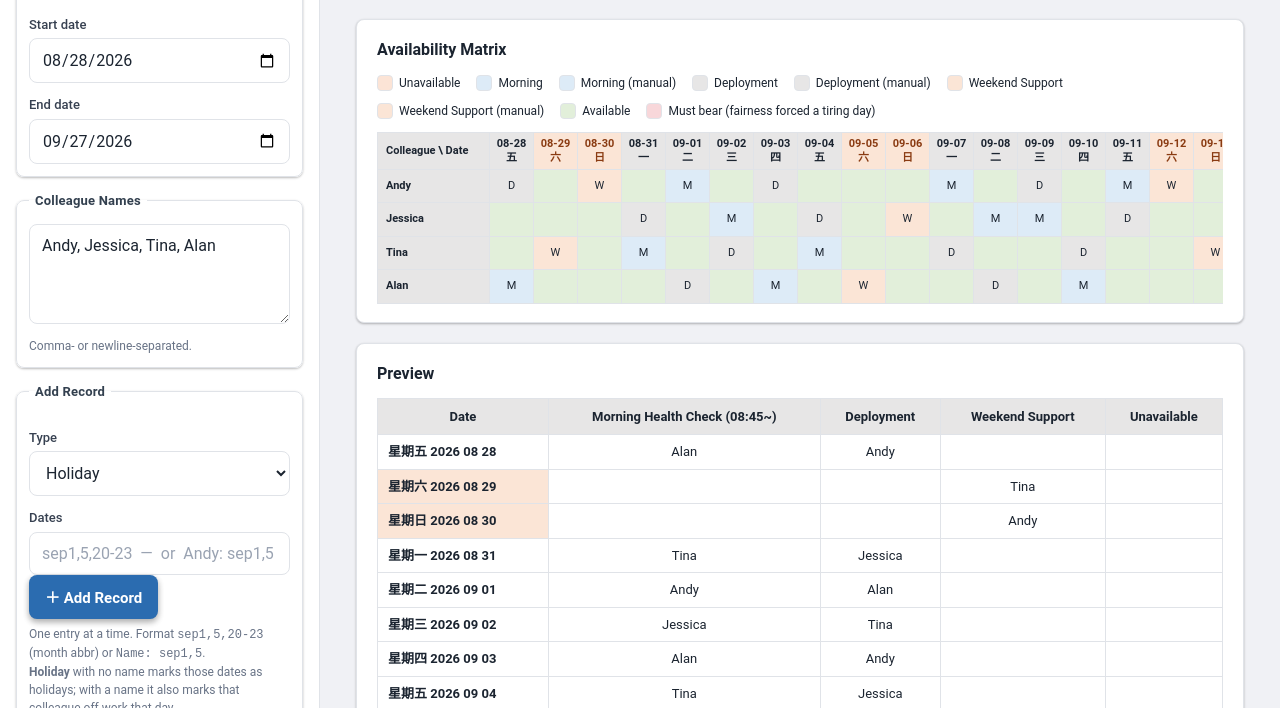
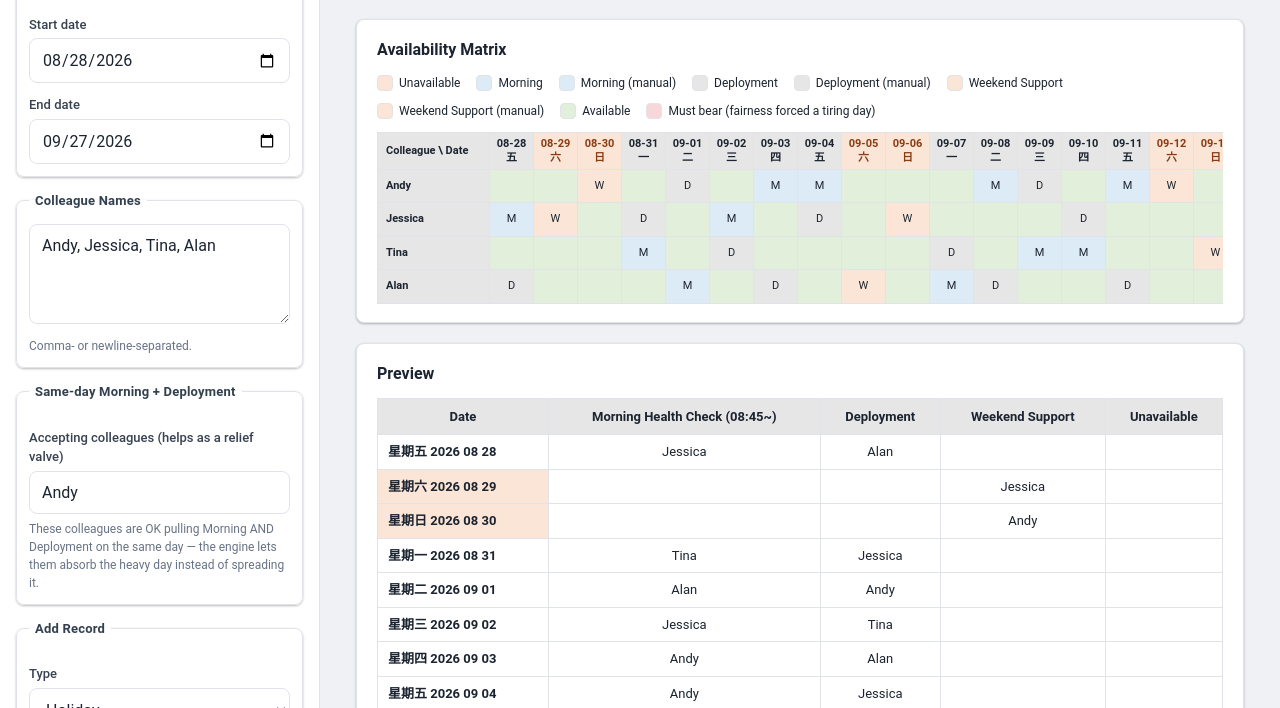
Before and after one commit to kaykaykonggit/sat, a plain HTML site: page index.html in a window 1280 px wide. Shown: the part 92-800 px from the top of the page. Drawn offline with Linux system fonts and the light colour scheme; no server answers.

Commit message:
andy compromise

```diff
--- a/index.html
+++ b/index.html
@@ -25,6 +25,14 @@
         <legend>Colleague Names</legend>
         <textarea id="names" rows="4">Andy, Jessica, Tina, Alan</textarea>
         <p class="hint">Comma- or newline-separated.</p>
+      </fieldset>
+
+      <fieldset>
+        <legend>Same-day Morning + Deployment</legend>
+        <label for="mplusd">Accepting colleagues (helps as a relief valve)</label>
+        <input type="text" id="mplusd" value="Andy" placeholder="e.g. Andy, Tina" />
+        <p class="hint">These colleagues are OK pulling Morning AND Deployment on the
+        same day — the engine lets them absorb the heavy day instead of spreading it.</p>
       </fieldset>
 
       <fieldset class="unified-rec">
--- a/sat.js
+++ b/sat.js
@@ -505,14 +505,15 @@ function newCounts(names) {
 }
 
 // Increment one leaf scope; refresh the derived weekend/total.
+// `total` = morning + deployment + thursday + wsat + wsun + h (the user's
+// formula: a Thursday deployment counts in BOTH `deployment` and `thursday`).
 function addCount(counts, name, key, delta) {
   counts[name][key] = (counts[name][key] || 0) + delta;
-  if (key === "wsat" || key === "wsun" || key === "hcount") {
-    counts[name].weekend = (counts[name].wsat || 0) + (counts[name].wsun || 0) + (counts[name].hcount || 0);
-  }
-  if (key === "morning" || key === "deployment" || key === "wsat" || key === "wsun" || key === "hcount") {
-    counts[name].total = (counts[name].morning || 0) + (counts[name].deployment || 0) + counts[name].weekend;
-  }
+  const c = counts[name];
+  c.weekend = (c.wsat || 0) + (c.wsun || 0) + (c.hcount || 0);
+  c.total =
+    (c.morning || 0) + (c.deployment || 0) + (c.thursday || 0) +
+    (c.wsat || 0) + (c.wsun || 0) + (c.hcount || 0);
   return counts;
 }
 
@@ -521,7 +522,9 @@ function syncDerivedCounts(counts, names) {
   for (const n of names) {
     const c = counts[n];
     c.weekend = (c.wsat || 0) + (c.wsun || 0) + (c.hcount || 0);
-    c.total = (c.morning || 0) + (c.deployment || 0) + c.weekend;
+    c.total =
+      (c.morning || 0) + (c.deployment || 0) + (c.thursday || 0) +
+      (c.wsat || 0) + (c.wsun || 0) + (c.hcount || 0);
   }
   return counts;
 }
@@ -541,8 +544,14 @@ function countSpread(counts, names, key) {
    directly (and marked deploymentManual) but still blocks next-day morning.
   --------------------------------------------------------------------------- */
 
-function buildSchedule(start, end, names, holidays, unavailable, manualShifts) {
+function buildSchedule(start, end, names, holidays, unavailable, manualShifts, opts) {
   if (!names.length) return { rows: [], counts: {} };
+  // opts (optional 7th param): { mPlusDAccepted?: Set<string> } — colleagues who
+  // are willing to pull Morning + Deployment on the same day (a relief valve);
+  // for them the same-day m+d penalty is dropped so the heavy-day pattern lands
+  // on their shoulders instead of spreading fatigue across everyone else.
+  opts = opts || {};
+  const mPlusDAccepted = opts.mPlusDAccepted || new Set();
   // manualShifts (optional 6th param): { morning?, deployment?, weekend? }
   // each keyed by iso -> { name, manual:true }. First wins per date.
   manualShifts = manualShifts || {};
@@ -717,7 +726,10 @@ function buildSchedule(start, end, names, holidays, unavailable, manualShifts) {
           const tandem = tandemD >= 3 || tandemM >= 3 ? 1 : 0;
 
           const consec = (yesterdayWorked.has(D) ? 1 : 0) + (D !== M && yesterdayWorked.has(M) ? 1 : 0);
-          const same = D === M ? 1 : 0;
+          // Same-day Morning+Deployment: last resort, but a colleague who
+          // explicitly accepts it (mPlusDAccepted) gets no penalty so the engine
+          // can route the heavy day to them instead of spreading it.
+          const same = (D === M && !mPlusDAccepted.has(D)) ? 1 : 0;
           const total =
             evenness +
             DEPCONS_W * depConsec +
@@ -1274,7 +1286,6 @@ function rule10Pass(rows, names, unavailable, holidays, counts) {
     fieldOf(sc) === "morning" ? r.morningManual
       : fieldOf(sc) === "deployment" ? r.deploymentManual
       : r.weekendManual;
-  const scopeSpread = (sc) => countSpread(counts, names, sc);
   const totalSpread = () => countSpread(counts, names, "total");
 
   // Weekend-shift adjacency (ordered) so successiveness is an O(1) local check.
@@ -1290,11 +1301,12 @@ function rule10Pass(rows, names, unavailable, holidays, counts) {
     let best = null, bestGain = 0;
     scan:
     for (const sc of scopes) {
-      if (scopeSpread(sc) < 1) continue; // an even scope has no surplus to donate
+      // Total-imbalance targeting: a scope can donate as long as moving a unit
+      // from a high-total colleague to a low-total one strictly shrinks the
+      // `total` spread without pushing the MOVED leaf spread past MAX_SPREAD.
+      // (The per-scope strict evenness was already enforced by the greedy; this
+      // pass only equalizes cross-axis totals within that per-scope cap.)
       const f = fieldOf(sc);
-      let slots = 0;
-      for (const n of names) slots += counts[n][sc] || 0;
-      const fairCap = Math.ceil(slots / names.length);
       for (let i = 0; i < rows.length; i++) {
         const r = rows[i];
         const from = r[f];
@@ -1302,10 +1314,13 @@ function rule10Pass(rows, names, unavailable, holidays, counts) {
         // Day/scope eligibility for this candidate donor row.
         if (sc === "thursday") { if (isoWeekday(r.date) !== 3) continue; }
         else if (sc !== "morning") { if (!r.isWeekend || weekendScope(r.date, holidays) !== sc) continue; }
-        if ((counts[from][sc] || 0) <= fairCap) continue; // not a genuine surplus
         for (const to of names) {
           if (to === from) continue;
           if (counts[to].total >= counts[from].total) continue; // must reduce total spread
+          // Require the donor to have STRICTLY more of this scope than the
+          // acceptor, so the transfer NARROWS (never widens) this scope's spread.
+          // Per-scope fairness dominates total-targeting (user's strict rules).
+          if ((counts[to][sc] || 0) >= (counts[from][sc] || 0)) continue;
           // --- cheap localized feasibility (avoids the O(n) validateAll) ---
           if (unavailable[to] && unavailable[to][r.date]) continue;
           if (sc === "morning") {
@@ -1324,10 +1339,13 @@ function rule10Pass(rows, names, unavailable, holidays, counts) {
             if (r.weekend === to) continue;
           }
           // --- total-spread improvement quick check ---
-          const totals = names.map((n) => counts[n].total + (n === from ? -1 : n === to ? 1 : 0));
+          // A transfer moves one shift; a thursday transfer moves `deployment`
+          // AND `thursday` (so it changes `total` by ±2), everything else ±1.
+          const delta = sc === "thursday" ? 2 : 1;
+          const totals = names.map((n) => counts[n].total + (n === from ? -delta : n === to ? delta : 0));
           const afterSpread = Math.max(...totals) - Math.min(...totals);
           const gain = beforeTotal - afterSpread;
-          if (gain <= bestGain) continue;
+          if (gain <= 0) continue;
           // --- validateAll as a final safety gate on this genuine candidate ---
           considered++;
           const saved = r[f];
@@ -1340,7 +1358,7 @@ function rule10Pass(rows, names, unavailable, holidays, counts) {
           const newScopeSpread = sc === "thursday"
             ? countSpread(counts, names, "deployment")
             : countSpread(counts, names, leaf);
-          if (valid && newScopeSpread <= MAX_SPREAD) {
+          if (valid && newScopeSpread <= MAX_SPREAD && gain > bestGain) {
             best = { r, f, from, to, sc, leaf };
             bestGain = gain;
           }
@@ -1729,7 +1747,9 @@ function updateAll() {
     }
   }
 
-  const { rows, counts } = buildSchedule(s, e, names, holidays, unavailable, manualShifts);
+  const mPlusDEl = document.getElementById("mplusd");
+  const mPlusDAccepted = mPlusDEl ? new Set(parseNames(mPlusDEl.value)) : new Set();
+  const { rows, counts } = buildSchedule(s, e, names, holidays, unavailable, manualShifts, { mPlusDAccepted });
 
   // Swap the swapped start/end back into the download filename.
   renderPreview(rows);
@@ -1901,7 +1921,7 @@ function init() {
   // Live updates when the date range or colleague names change. (Records are
   // added/removed through the Add Record form and its list; those already call
   // updateAll(), so they are not re-wired here.)
-  ["startDate", "endDate", "names"].forEach((id) => {
+  ["startDate", "endDate", "names", "mplusd"].forEach((id) => {
     document.getElementById(id).addEventListener("input", updateAll);
   });
 
```
Also changed, not shown: sat_validate_test.js (+37 -0 lines), 2 other files.
